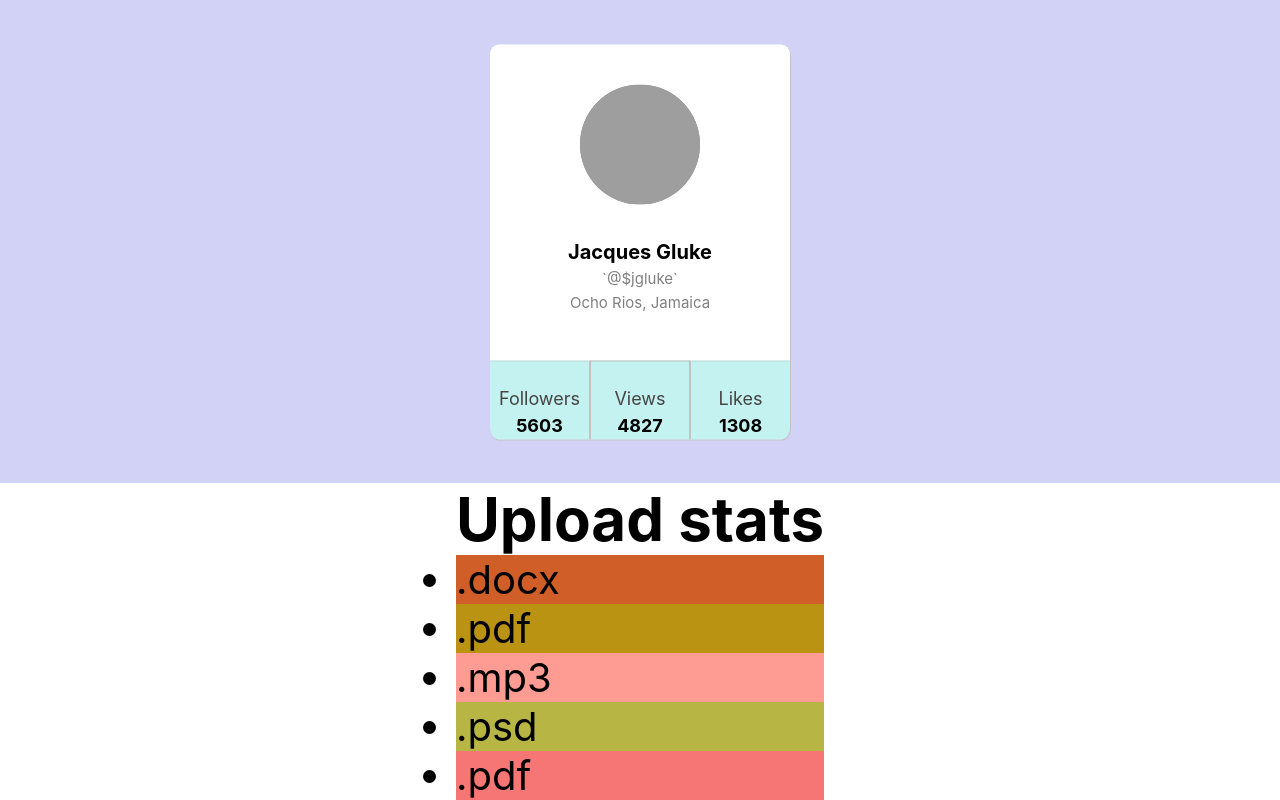
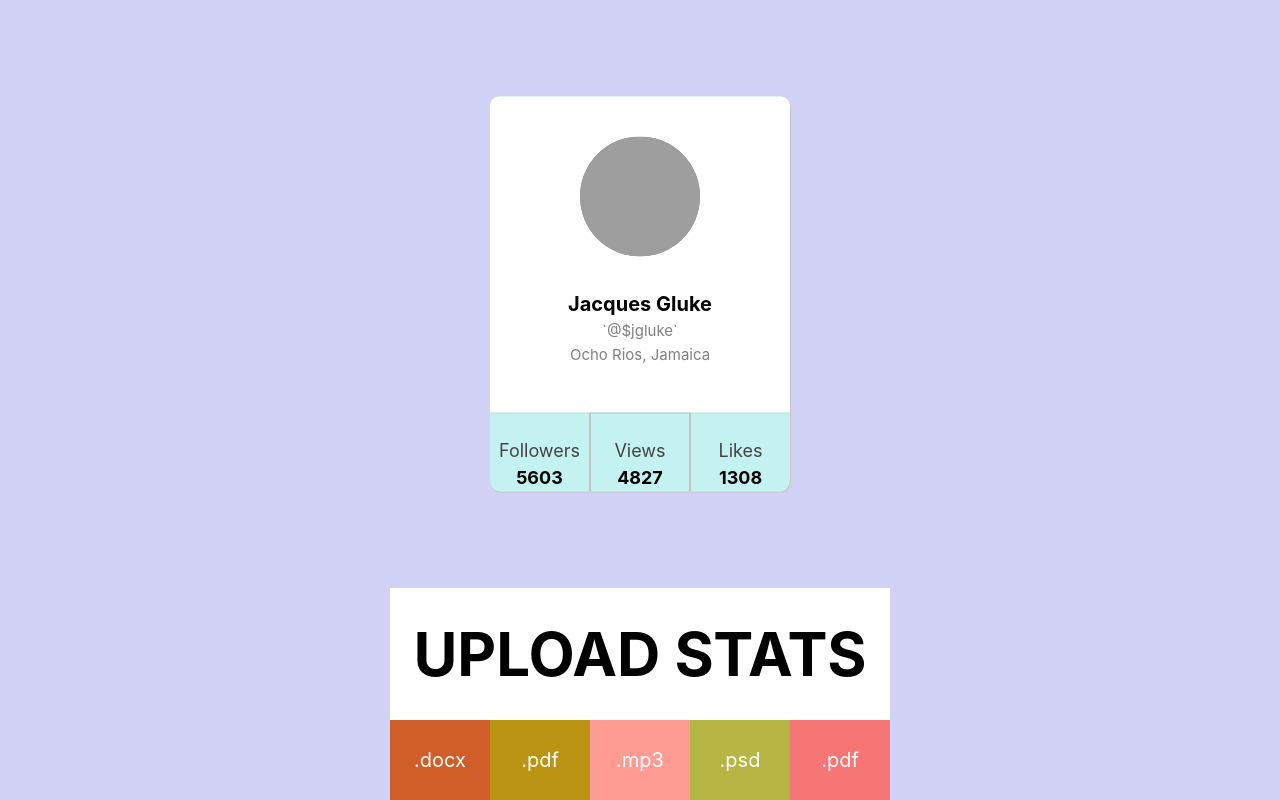
Before and after one commit to TatianaKh0301/92-react-goit-hw-1, a React (Create React App) app: page / in a window 1280 px wide. Built offline with nearby package versions, Linux system fonts and the light colour scheme; grey boxes are pictures that could not be loaded.

Commit message:
Update Statistics.jsx

```diff
--- a/src/components/Statistics/Statistics.jsx
+++ b/src/components/Statistics/Statistics.jsx
@@ -1,18 +1,25 @@
-export const Statistics = ({title, stats}) => {
+import { SectionWrap, SectionStatistics, TitleStatistics, StatisticsList, ItemList, SpanStatisticsWrap, Label, Percentage } from "./Statistics.styled";
+
+export const Statistics = ({title, stats=5}) => {
+    // console.log(stats);
     return (
-        <section class="statistics">
-            <h2 class="title">Upload stats</h2>
-            <ul class="stat-list">
-                {
-                    stats.map(data => (
-                        <li key={data.id} class="item" style={{backgroundColor: `${getRandomHexColor()}`}}>
-                            <span class="label">{data.label}</span>
-                            <span class="percentage">{data.persentage}</span>
-                        </li>
-                    ))
-                }
-            </ul>
-        </section>
+        <SectionWrap>
+            <SectionStatistics>
+                <TitleStatistics>Upload stats</TitleStatistics>
+                    <StatisticsList>
+                        {
+                        stats.map(data => (
+                            <ItemList key={data.id} style={{backgroundColor: `${getRandomHexColor()}`}}>
+                                <SpanStatisticsWrap>
+                                    <Label>{data.label}</Label>
+                                    <Percentage>{data.persentage}</Percentage>
+                                </SpanStatisticsWrap>
+                            </ItemList>
+                        ))
+                        }
+                    </StatisticsList>
+            </SectionStatistics>
+        </SectionWrap>
     );
 };
 
```
